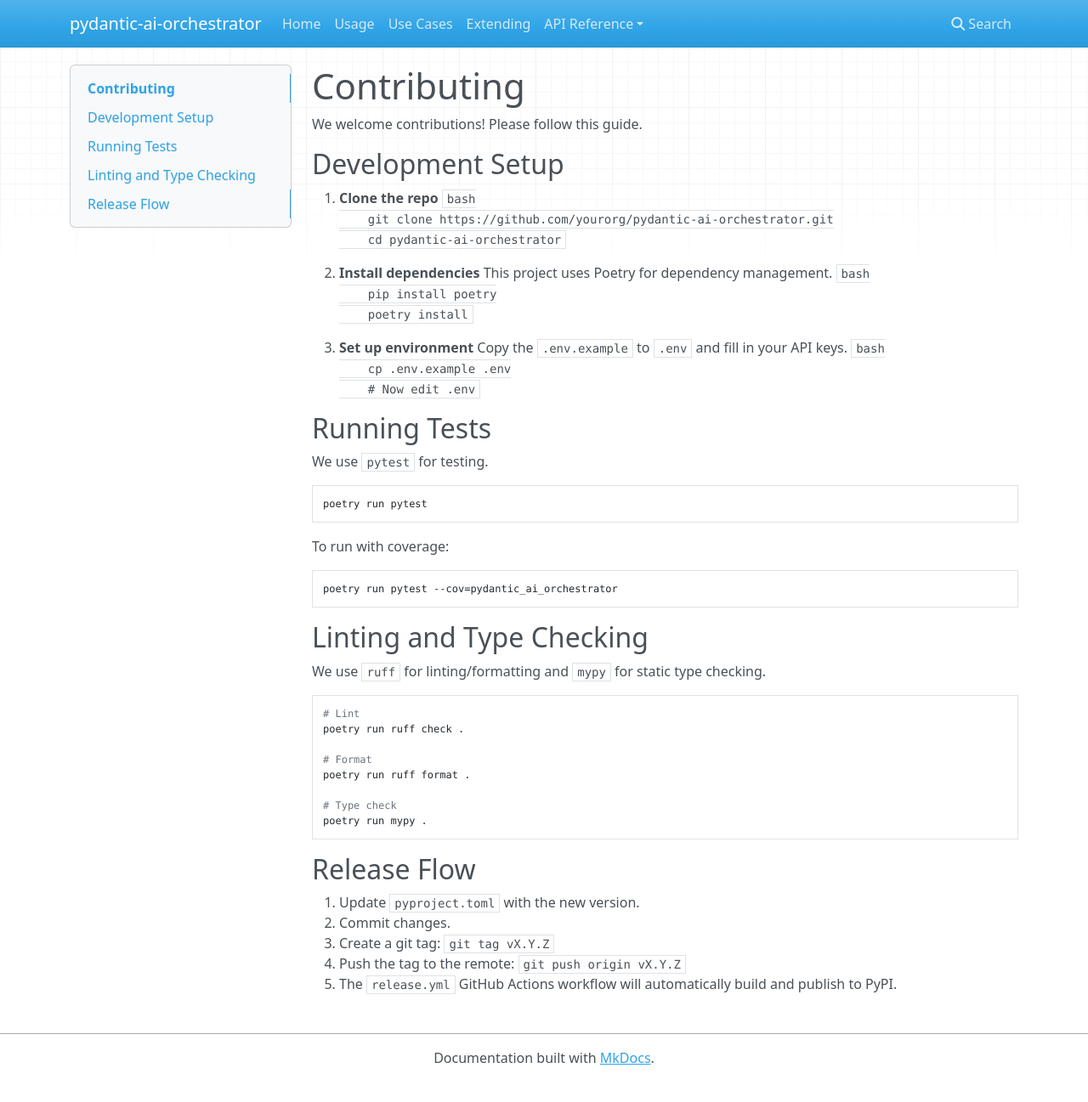
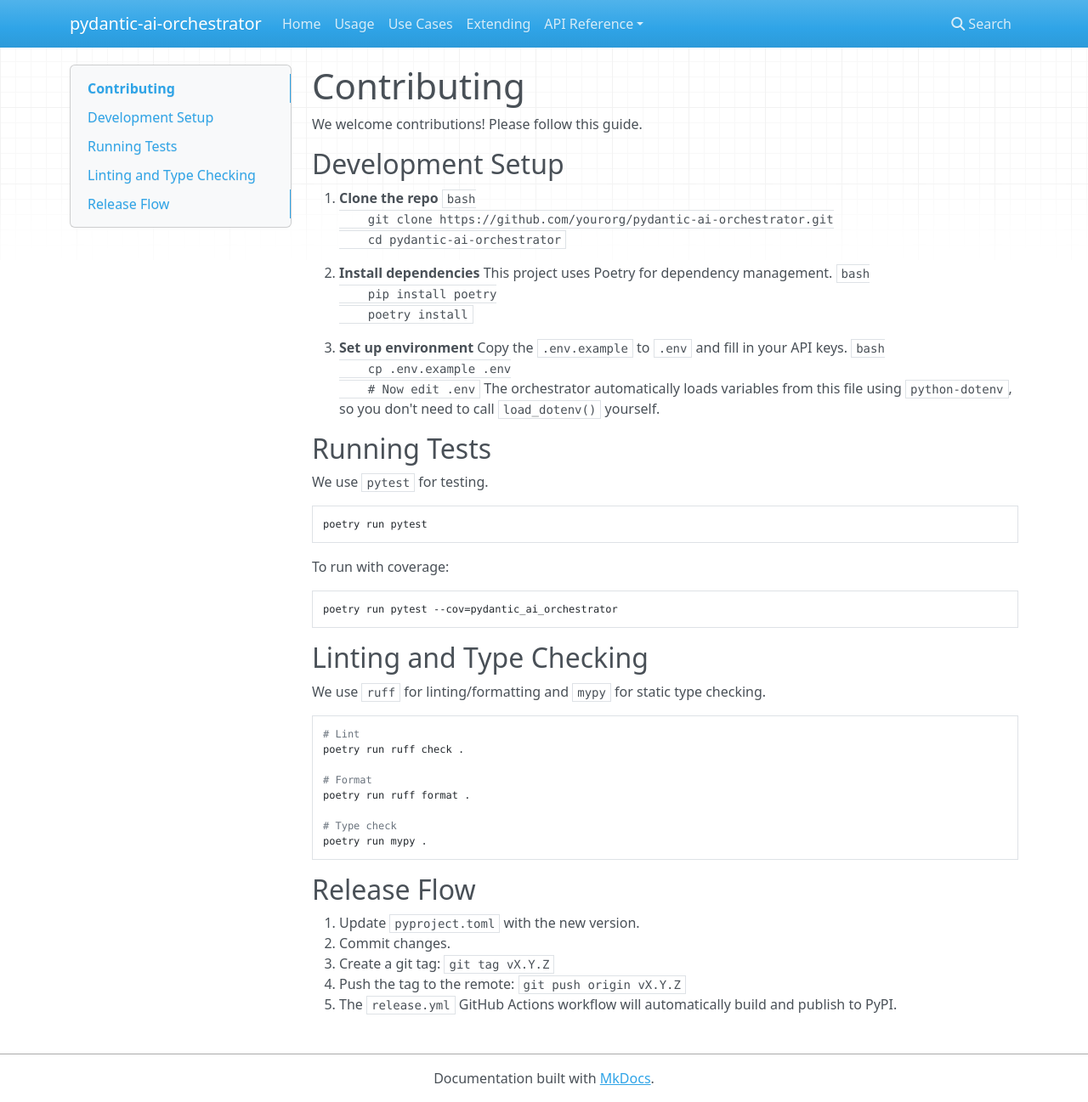
Before and after one commit to aandresalvarez/flujo, an MkDocs documentation site: the page built from docs/dev.md, in a window 1280 px wide and 1297 px high. Shown: the whole window at 85% size. Built offline with MkDocs 1.6.1, drawn with Linux system fonts in a browser that asks for light colours; nearby versions of some CDN libraries.

Commit message:
Add dotenv support and document usage

````diff
--- a/docs/dev.md
+++ b/docs/dev.md
@@ -23,6 +23,8 @@ We welcome contributions! Please follow this guide.
     cp .env.example .env
     # Now edit .env
     ```
+    The orchestrator automatically loads variables from this file using
+    `python-dotenv`, so you don't need to call `load_dotenv()` yourself.
 
 ## Running Tests
 
--- a/pyproject.toml
+++ b/pyproject.toml
@@ -15,6 +15,7 @@ dependencies = [
   "rich>=13.7",
   "pyyaml>=6.0",
   "logfire>=0.3",
+  "python-dotenv>=1.0",
   # Add any other core dependencies here
 ]
 classifiers = [
````
Also changed, not shown: README.md (+4 -1 lines), docs/usage.md (+1 -0 lines), 1 other file.
